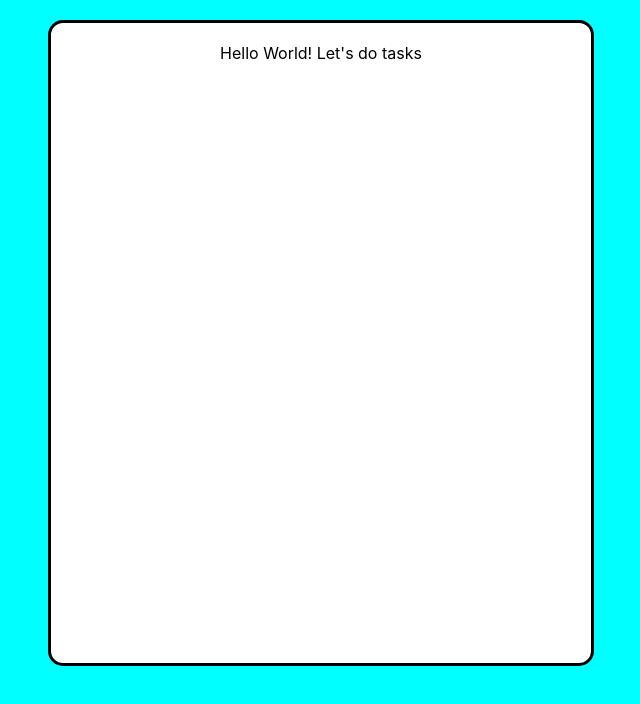
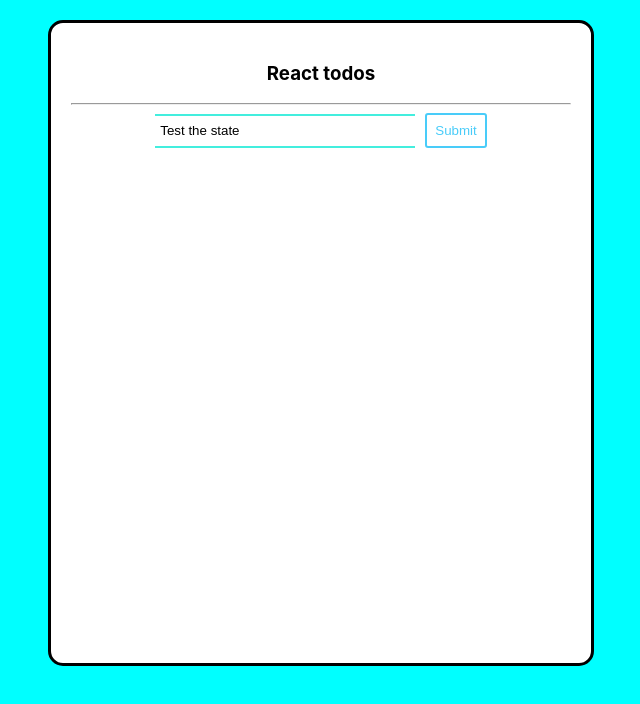
Before and after one commit to MedAmineGabsi/todo-App, a React (Create React App) app: page / in a window 1280 px wide. Shown: the top 704 px of the page, without its empty margins (319-959 px from the left). Built offline with nearby package versions, Linux system fonts and the light colour scheme.

Commit message:
Adding todo functions

```diff
--- a/src/App.js
+++ b/src/App.js
@@ -1,11 +1,37 @@
 import { Component } from "react/cjs/react.production.min";
 import "./App.css";
+import Header from "./components/Header";
+import TodoInput from "./components/TodoInput"
 
 class App extends Component {
+  constructor(props){
+    super(props);
+
+    this.state = {
+      todos: [
+        {id: 0, text: "Deliver Pizza"},
+        {id: 1, text: "Learn React TypeScript"},
+        {id: 2, text: "Take a shower"}
+      ],
+      nextId: 3
+    }
+
+    this.addTodo = this.addTodo.bind(this)
+    this.removeTodo = this.removeTodo.bind(this)
+  }
+  addTodo(todoText){
+    console.log("TODOS: " + todoText)
+  }
+  removeTodo(id){
+    console.log("Removed: " + id)
+  }
   render() {
     return (
       <div className="App">
-        <div className="todo-wrapper">Hello World! Let's do tasks</div>
+        <div className="todo-wrapper">
+          <Header />
+          <TodoInput todoText="" addTodo={this.addTodo}/>
+        </div>
       </div>
     );
   }
--- a/src/components/Header.js
+++ b/src/components/Header.js
@@ -1,11 +1,12 @@
-import React, { Component } from 'react'
+import React, { Component } from "react";
 
 export default class Header extends Component {
-    render() {
-        return (
-            <div>
-
-            </div>
-        )
-    }
+  render() {
+    return (
+      <div>
+        <h3>React todos</h3>
+        <hr></hr>
+      </div>
+    );
+  }
 }
--- /dev/null
+++ b/src/components/TodoInput.js
@@ -0,0 +1,43 @@
+import React, { Component } from "react";
+import "./todoInput.css";
+
+export default class TodoInput extends Component {
+  constructor(props) {
+    super(props);
+
+    this.state = { value: "Test the state" };
+
+    this.handleChange = this.handleChange.bind(this);
+    this.addTodo = this.addTodo.bind(this);
+  }
+
+  handleChange(e) {
+    this.setState({ value: e.target.value });
+  }
+
+  addTodo(todo) {
+    if (todo.length > 0) {
+      this.props.addTodo(todo);
+      this.setState({ value: "" });
+    }
+  }
+
+  render() {
+    return (
+      <div>
+        <input
+          type="text"
+          value={this.state.value}
+          onChange={this.handleChange}
+          placeholder="Your task Here"
+        />
+        <button
+          className="btn btn-primary"
+          onClick={() => this.addTodo(this.state.value)}
+        >
+          Submit
+        </button>
+      </div>
+    );
+  }
+}
--- /dev/null
+++ b/src/components/todoInput.css
@@ -0,0 +1,40 @@
+input {
+  width: 50%;
+  border: none;
+  border-top: 2px solid #43eede;
+  border-bottom: 2px solid #43eede;
+  margin-right: 10px;
+  padding: 5px;
+  line-height: 20px;
+  transition: 0.2s;
+}
+
+input:focus {
+  outline: none;
+  border: none;
+  border-top: 2px solid rgb(73, 204, 249);
+  border-bottom: 2px solid rgb(73, 204, 249);
+}
+
+.btn {
+  outline: none;
+  box-shadow: none;
+  border-width: 2px;
+  border-radius: 3px;
+  border-style: solid;
+  padding: 8px;
+}
+
+.btn-primary {
+  color: rgba(73, 204, 249, 1);
+  border-color: rgba(73, 204, 249, 1);
+  background-color: transparent;
+  transition: 0.3s;
+}
+
+.btn-primary:hover {
+  color: #fff;
+  border-color: rgb(161, 57, 57);
+  background-color: rgb(161, 57, 57);
+  cursor: grab;
+}
```
